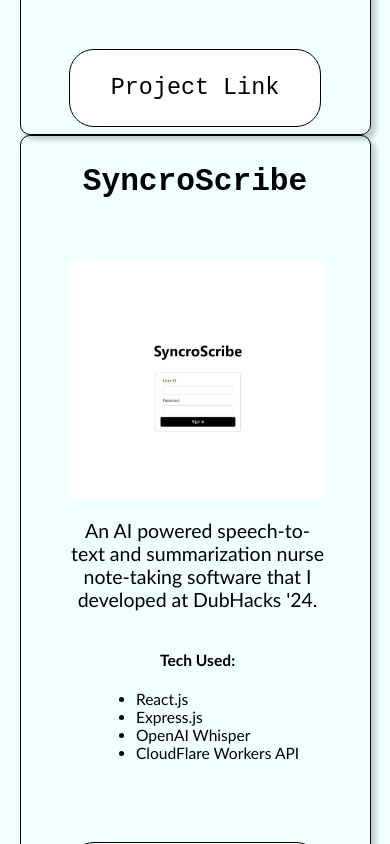
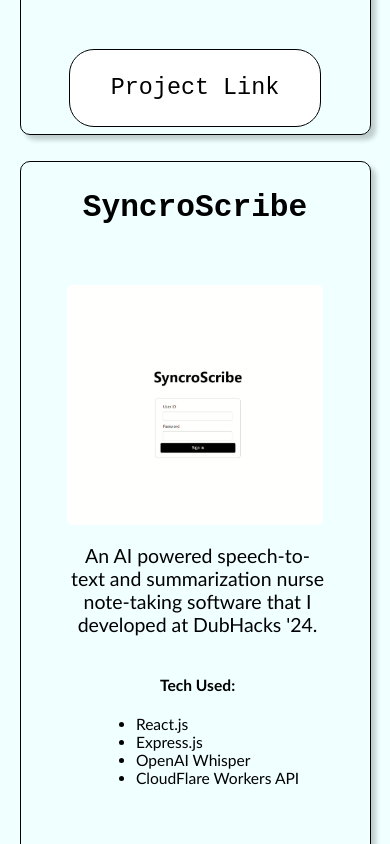
Before and after one commit to AlexXLi12/AlexXLi12.github.io, a React (Vite) app: page / in a window 390 px wide. Shown: the part 1740-2584 px from the top of the page. Built offline with nearby package versions, Linux system fonts and the light colour scheme; the HTML template or start-up script is replaced by a standard one.

Commit message:
add margin between cards

```diff
--- a/src/Projects.css
+++ b/src/Projects.css
@@ -94,6 +94,7 @@ button:hover {
 		flex-direction: column;
 	}
 	.project-card {
+		margin-bottom: 3vh;
 		width: 100%;
 		display: flex;
 	}
```
